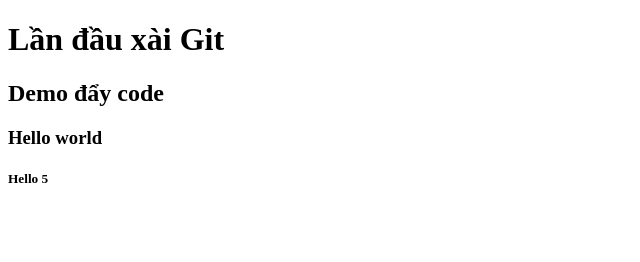
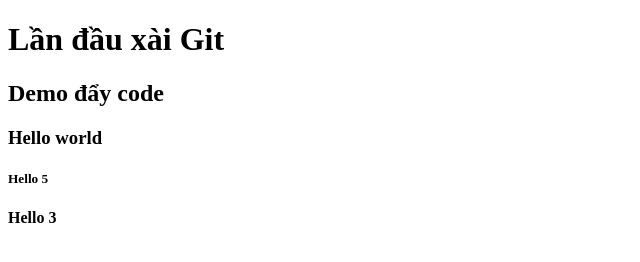
Before and after one commit to lexuannghi/BCS09-Demo, a plain HTML site: page index.html in a window 1280 px wide. Shown: the full height of the page, 0-640 px from the left. Drawn offline with Linux system fonts and the light colour scheme.

Commit message:
Update index.html

```diff
--- a/index.html
+++ b/index.html
@@ -10,5 +10,6 @@
   <h2>Demo đẩy code</h2>
   <h3>Hello world</h3>
   <h5>Hello 5</h5>
+  <h4>Hello 3</h4>
 </body>
 </html>
```
